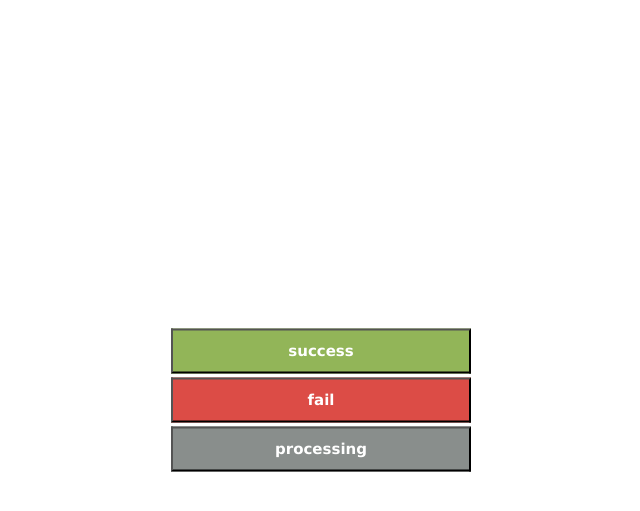
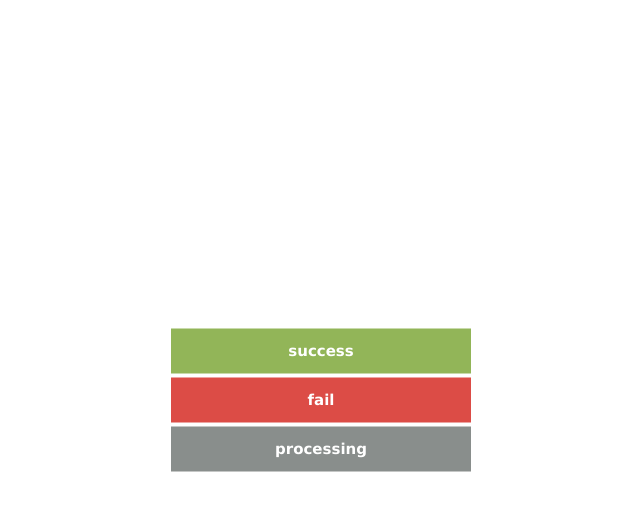
Before and after one commit to atomsbt/api-atomsbt, a Flask app: page / in a window 1280 px wide. Shown: the top 511 px of the page, without its empty margins (319-959 px from the left). Run offline with Flask 2, Linux system fonts and the light colour scheme; lists and menus that the app fills with data are empty.

Commit message:
[hotfix] my shit

```diff
--- a/application.py
+++ b/application.py
@@ -551,7 +551,7 @@ def services():
     }
 
     error = {
-          "result": false,
+          "result": False,
           "errorCode": 9090,
           "errorText": "Центры обслуживания в указанном радиусе не найдены"
     }
--- a/templates/index.html
+++ b/templates/index.html
@@ -9,7 +9,7 @@ http://backurl/processing - шлюз взял транзакцию в обраб
  -->
 
 <html>
-<meta name="viewport" content="width=device-width, height=device-height, initial-scale=1.0"/>
+<meta name="viewport" content="width=device-width, height=device-height, initial-scale=1.0, user-scalable=no, maximum-scale=1.0"/>
 <link rel="stylesheet" href="https://www.w3schools.com/w3css/4/w3.css">
 <body>
 
@@ -24,6 +24,7 @@ http://backurl/processing - шлюз взял транзакцию в обраб
     button {
       height: 3em;
       width: 20em;
+      border: 0;
     }
     #success {
       color: white;
```
